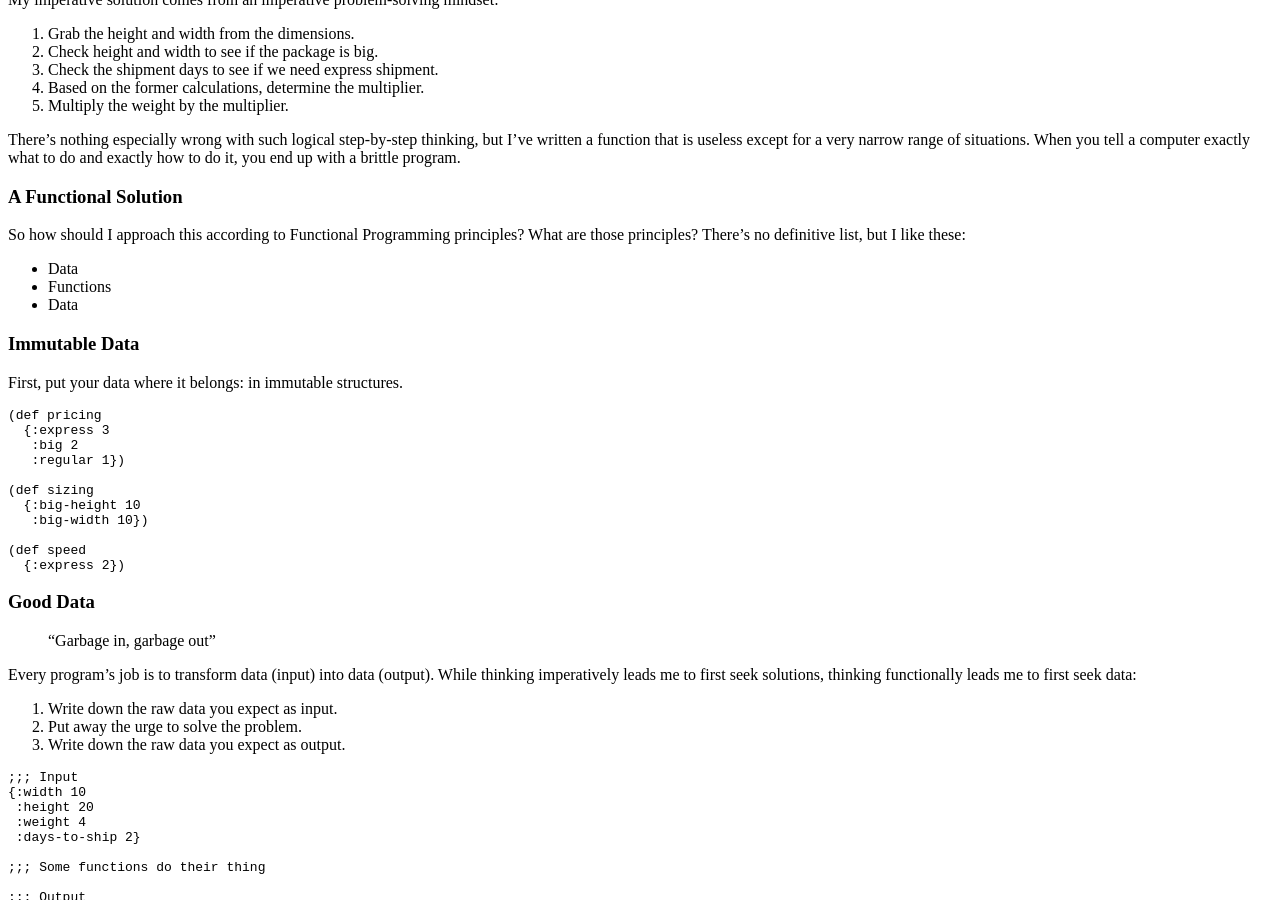
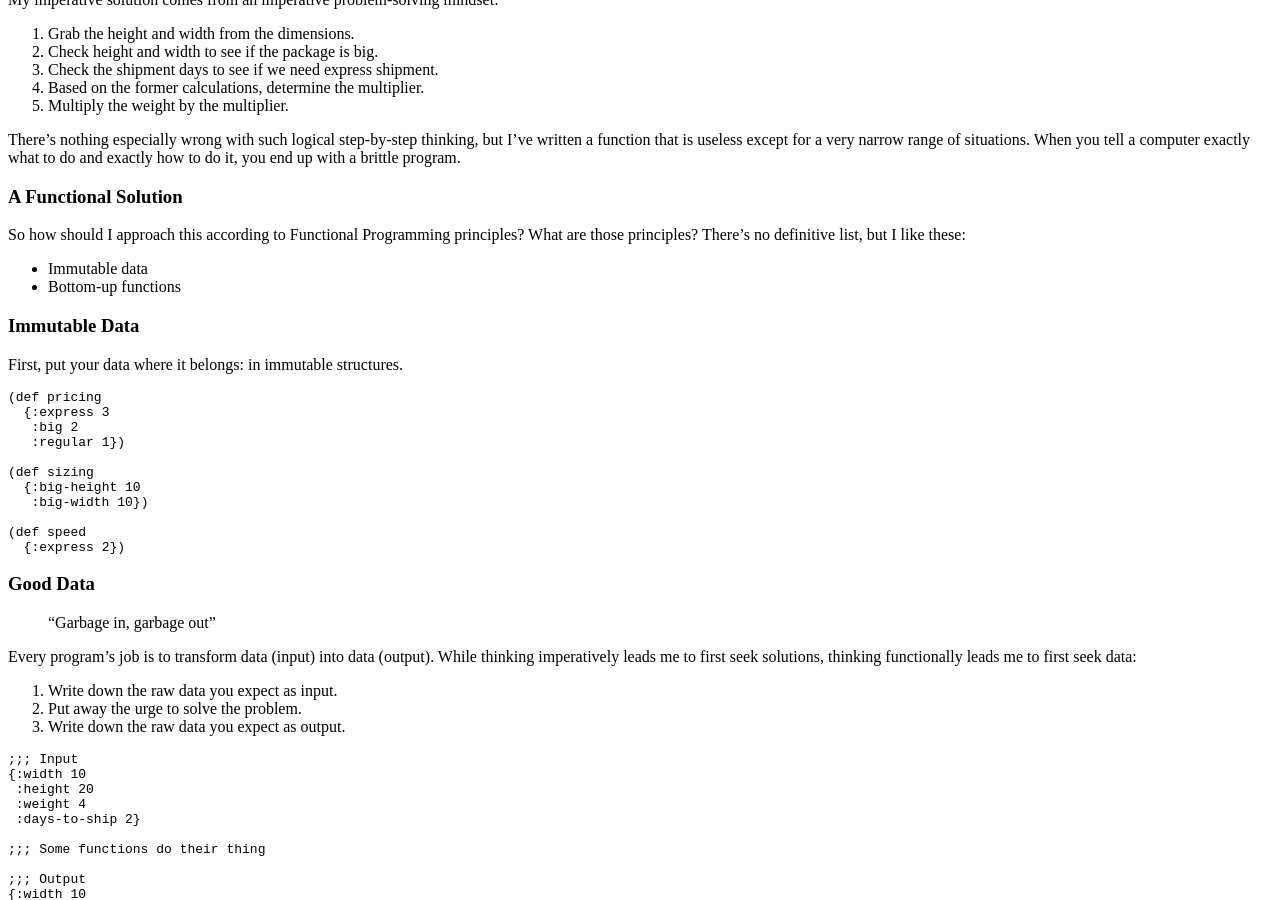
Before and after one commit to PlumpMath/wildermuthn.github.com, a Jekyll site: the page built from _posts/2016-01-26-let-gone-wild.md, in a window 1280 px wide and 900 px high, scrolled down 365 px. Built offline with Jekyll 4.4.1, drawn with Linux system fonts in a browser that asks for light colours; Markdown is read by kramdown in place of the engine named in the settings.

Commit message:
better bullets

```diff
--- a/_posts/2016-01-26-let-gone-wild.md
+++ b/_posts/2016-01-26-let-gone-wild.md
@@ -36,9 +36,8 @@ There's nothing especially wrong with such logical step-by-step thinking, but I'
 
 So how should I approach this according to Functional Programming principles? What are those principles? There's no definitive list, but I like these:
 
-* Data
-* Functions
-* Data
+* Immutable data
+* Bottom-up functions
 
 ### Immutable Data
 
```
